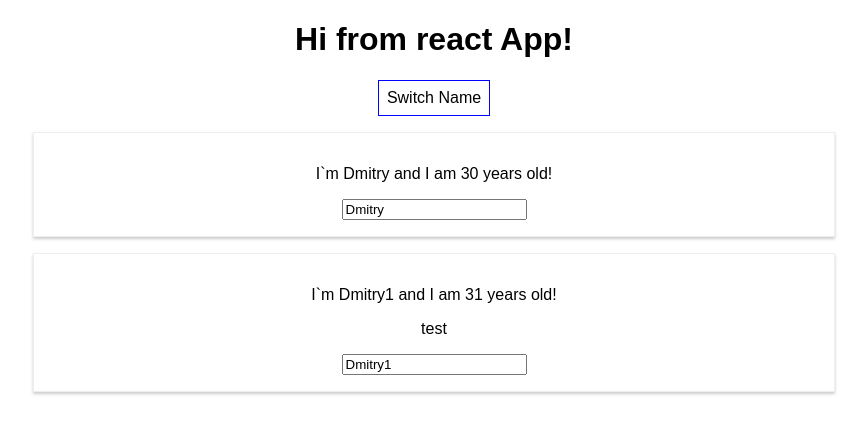
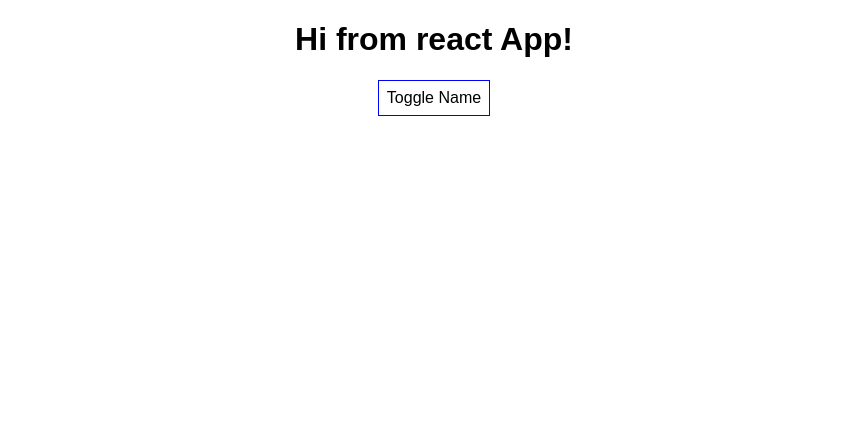
Before and after one commit to 3ddesign/Bbuilder, a React (Create React App) app: page / in a window 1280 px wide. Shown: the top 434 px of the page, without its empty margins (206-1073 px from the left). Built offline with nearby package versions, Linux system fonts and the light colour scheme.

Commit message:
add maping and index

```diff
--- a/src/App.js
+++ b/src/App.js
@@ -1,31 +1,44 @@
-import React, { Component } from 'react';
+import React, {Component} from 'react';
 import './App.css';
 import Person from './Person/Person';
 
 class App extends Component {
     state = {
         persons: [
-            { name: 'Dmitry', age: 30 },
-            { name: 'Dmitry1', age: 31 },
+            {id: '1', name: 'Dmitry', age: 30},
+            {id: '2', name: 'Dmitry1', age: 31},
+            {id: '3', name: 'Dmitry2', age: 33},
         ],
-        otherState: 'some other state'
+        otherState: 'some other state',
+        showPersons: false
     }
 
-    switchNameHandler = (newName) => {
-        // console.log('test');
-        this.setState({persons: [
-            { name: newName, age: 32 },
-            { name: 'Scherbakov', age: 33 }
-        ]
-        })
+    deletePersonHandler = (personIndex) => {
+        console.log('test');
+        const persons = [...this.state.persons];
+        persons.splice(personIndex, 1);
+        this.setState({persons: persons});
     }
 
-    nameChangedHandler = (event) => {
-        this.setState({persons: [
-            { name: event.target.value, age: 32 },
-            { name: 'Scherbakov', age: 33 }
-        ]
-        })
+    nameChangedHandler = (event, id) => {
+        const personIndex = this.state.persons.findIndex(p => {
+            return p.id === id;
+        });
+
+        const person = {
+            ...this.state.persons[personIndex]
+    };
+        person.name = event.target.value;
+
+        const persons = [...this.state.persons];
+        persons[personIndex] = person;
+
+        this.setState({ persons: persons});
+    }
+
+    togglePersonsHandler = () => {
+        const doesShow = this.state.showPersons;
+        this.setState({showPersons: !doesShow});
     }
 
     render() {
@@ -37,14 +50,34 @@ class App extends Component {
             cursor: 'pointer'
         }
 
+        let persons = null;
+
+        if (this.state.showPersons) {
+            persons = (
+                <div>
+                    {this.state.persons.map((person, index) => {
+                        return <Person
+                            click={() => this.deletePersonHandler(index)}
+                            name={person.name}
+                            age={person.age}
+                            key={person.id}
+                            changed={(event) => this.nameChangedHandler(event, person.id)}/>
+                    })}
+
+                    {/*<Person name={this.state.persons[0].name} age={this.state.persons[0].age}/>*/}
+                    {/*<Person name={this.state.persons[0].name} age={this.state.persons[0].age}/>*/}
+                    {/*<Person name={this.state.persons[1].name} age={this.state.persons[1].age}*/}
+                    {/*click={this.switchNameHandler.bind(this, 'Dmitry')}*/}
+                    {/*changed={this.nameChangedHandler}>test</Person>*/}
+                </div>
+            );
+        }
+
         return (
             <div className="App">
                 <h1>Hi from react App!</h1>
-                <button style={myStyle} onClick={() => this.switchNameHandler('Dmitry2')}>Switch Name</button>
-                <Person name={this.state.persons[0].name} age={this.state.persons[0].age} />
-                <Person name={this.state.persons[1].name} age={this.state.persons[1].age}
-                click={this.switchNameHandler.bind(this, 'Dmitry')} changed={this.nameChangedHandler}
-                >test</Person>
+                <button style={myStyle} onClick={this.togglePersonsHandler}>Toggle Name</button>
+                {persons}
             </div>
         );
     }
--- a/src/Person/Person.js
+++ b/src/Person/Person.js
@@ -1,13 +1,13 @@
 import React from 'react';
 import './Person.css';
 
-const person = (props) => {
+const person = ( props ) => {
     return (
-     <div className="Person">
-        <p>I`m {props.name} and I am {props.age} years old!</p>
-         <p onClick={props.click}>{props.children}</p>
-         <input type="text" onChange={props.changed} value={props.name} />
-     </div>
+        <div className="Person">
+            <p onClick={props.click} >I`m {props.name} and I am {props.age} years old!</p>
+            <p>{props.children}</p>
+            <input type="text" onChange={props.changed} value={props.name}/>
+        </div>
     )
 };
 
```
